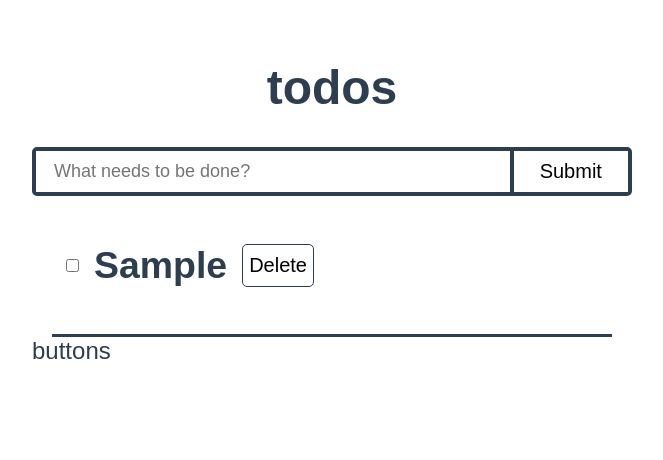
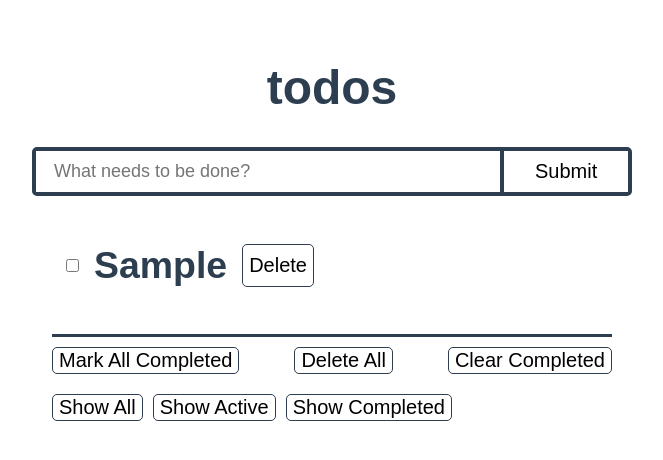
Before and after one commit to satabdiglobalyhub/Todos, a Vue app: page / in a window 1280 px wide. Both pictures are taken after typing "Sample" into the empty fields and a click on the button "Submit". Shown: the top 460 px of the page, without its empty margins (308-971 px from the left). Built offline with nearby package versions, Linux system fonts and the light colour scheme.

Commit message:
WOP- Todoindex, show all,active,completed work needed

```diff
--- a/src/components/Todoapp/Todoindex.vue
+++ b/src/components/Todoapp/Todoindex.vue
@@ -4,23 +4,39 @@
     <div class="input">
       <TodoInput
         class="todo-input"
-        :placeholder="placeholderText"
+        :placeholder="'What needs to be done?'"
         v-model="todo"
         @newTodos="addNewTodo"
         @keyup.enter="addNewTodo"
         ref="todoInput"
       />
       <TodoButton
-        class="todo-button"
-        :buttonName="Submit"
+        class="todo-input-button"
+        :buttonName="'Submit'"
         @click="addNewTodo"
       />
     </div>
     <div>
       <Todoslist :todos="todos" />
     </div>
-    <div>
-      buttons
+
+    <div v-if="todos.length > 0" class="todo-buttons">
+      <div class="todo-buttons-changes">
+        <TodoButton
+          :buttonName="'Mark All Completed'"
+          @click="markAllCompleted"
+        />
+        <TodoButton :buttonName="'Delete All'" @click="deleteAll" />
+        <TodoButton
+          :buttonName="'Clear Completed'"
+          @click="clearAllCompleted"
+        />
+      </div>
+      <div class="todo-buttons-display">
+        <TodoButton :buttonName="'Show All'" @click="showAll" />
+        <TodoButton :buttonName="'Show Active'" @click="showActive" />
+        <TodoButton :buttonName="'Show Completed'" @click="showCompleted" />
+      </div>
     </div>
   </div>
 </template>
@@ -38,8 +54,6 @@ export default {
   },
   data() {
     return {
-      Submit: "Submit",
-      placeholderText: "What needs to be done?",
       todo: "",
       todos: [],
     };
@@ -58,6 +72,33 @@ export default {
         this.$refs.todoInput.clearInput();
         this.todo = "";
       }
+    },
+    markAllCompleted() {
+      const allDone = this.todos.every((todos) => todos.done);
+      this.todos.forEach((todos) => {
+        todos.done = !allDone;
+      });
+    },
+    deleteAll() {
+      this.todos = [];
+    },
+    clearAllCompleted() {
+      for (let i = this.todos.length - 1; i >= 0; i--) {
+        if (this.todos[i].done == true) {
+          this.todos.splice(i, 1);
+        }
+      }
+    },
+    showAll() {
+      this.todos = this.todos;
+    },
+    showActive() {
+      const activeTodos = this.todos.filter((todo) => !todo.done);
+      this.todos = activeTodos;
+    },
+    showCompleted() {
+      const completedTodos = this.todos.filter((todo) => todo.done);
+      this.todos = completedTodos;
     },
   },
 };
@@ -94,12 +135,22 @@ export default {
   font-size: 18px;
   border: none;
 }
-.todo-button {
-  width: 20%;
+.todo-input-button {
+  width: 22%;
   border-left: 4px solid #2c3e50;
   border-top: 0px;
   border-right: 0px;
   border-bottom: 0px;
   border-radius: 0px;
 }
+.todo-buttons-changes {
+  padding: 10px 20px;
+  display: flex;
+  justify-content: space-between;
+}
+.todo-buttons-display {
+  padding: 10px 20px;
+  display: flex;
+  gap: 10px;
+}
 </style>
--- a/src/components/Todoapp/components/Todoslist.vue
+++ b/src/components/Todoapp/components/Todoslist.vue
@@ -65,6 +65,14 @@ export default {
   flex-direction: column;
   margin: 0px 20px;
 }
+.emptyList {
+  padding: 10px;
+  border-bottom: 3px solid #2c3e50;
+  font-size: xx-large;
+  display: flex;
+  margin: 0px 20px;
+  justify-content: center;
+}
 .todo {
   display: flex;
   justify-content: flex-start;
```
